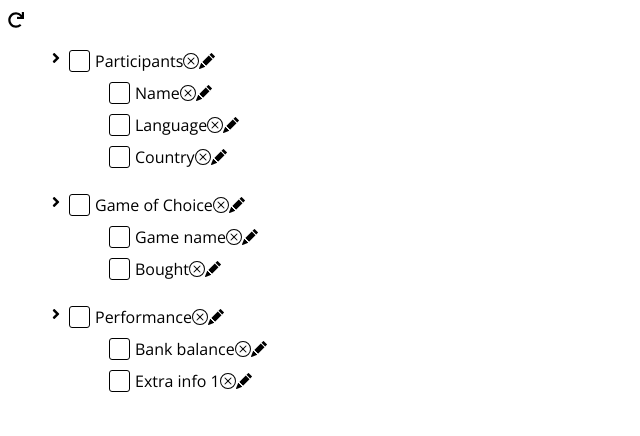
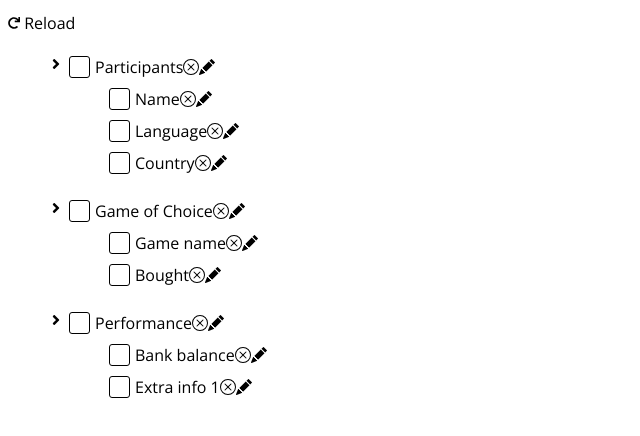
Before and after one commit to SowmyaSeshadri/tree-ui-redux, a React (Create React App) app: page / in a window 1280 px wide. Shown: the top 436 px of the page, without its empty margins (0-640 px from the left). Built offline with nearby package versions, Linux system fonts and the light colour scheme.

Commit message:
Styled the reload button

```diff
--- a/App.tsx
+++ b/App.tsx
@@ -10,8 +10,9 @@ export default function App() {
   const dispatch = useAppDispatch();
   return (
     <div>
-      <span className="refresh">
-        <FaRedo onClick={() => dispatch(reloadFilters())} />
+      <span className="refresh" onClick={() => dispatch(reloadFilters())}>
+        <FaRedo size="12" />
+        <span> Reload </span>
       </span>
 
       {fieldInfo.fields.map((d: Field) => {
--- a/features/filters/filterSlice.ts
+++ b/features/filters/filterSlice.ts
@@ -147,6 +147,7 @@ export const filterSlice = createSlice({
 
         return d;
       });
+      return state;
     },
     setEditMode: (state, action: PayloadAction<string>) => {
       state.fields = state.fields.map((d) => {
@@ -163,6 +164,7 @@ export const filterSlice = createSlice({
 
         return d;
       });
+      return state;
     },
     editFieldName: (
       state,
```
